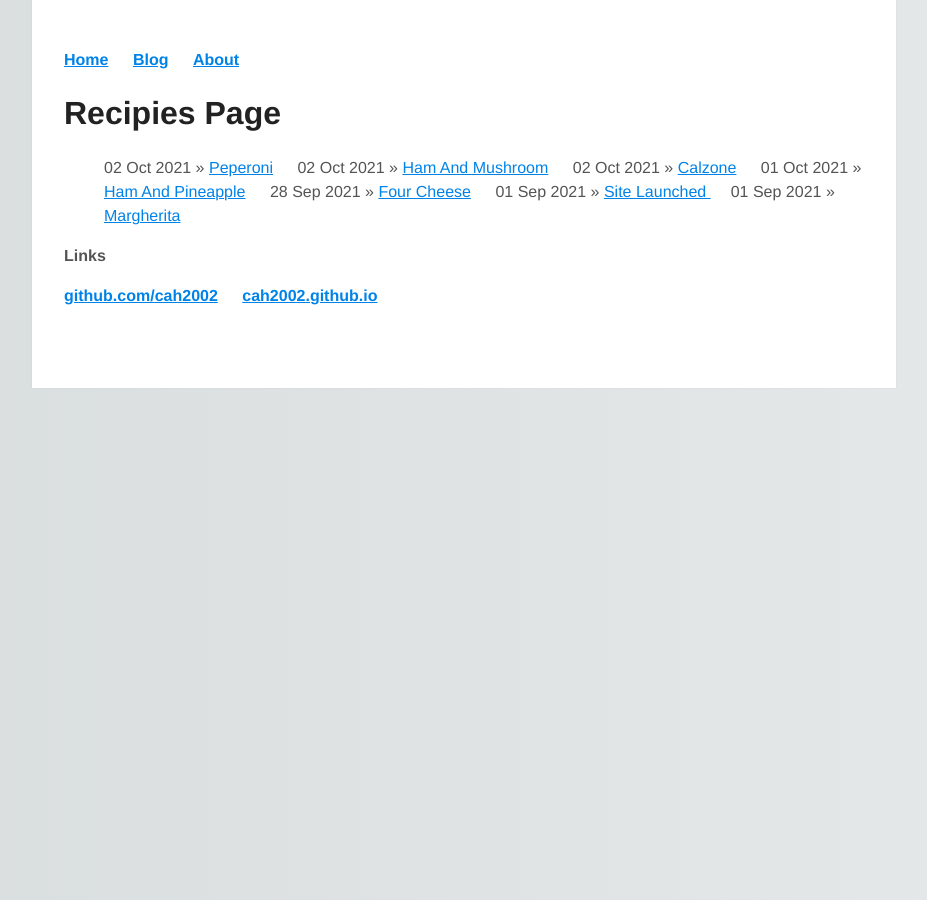
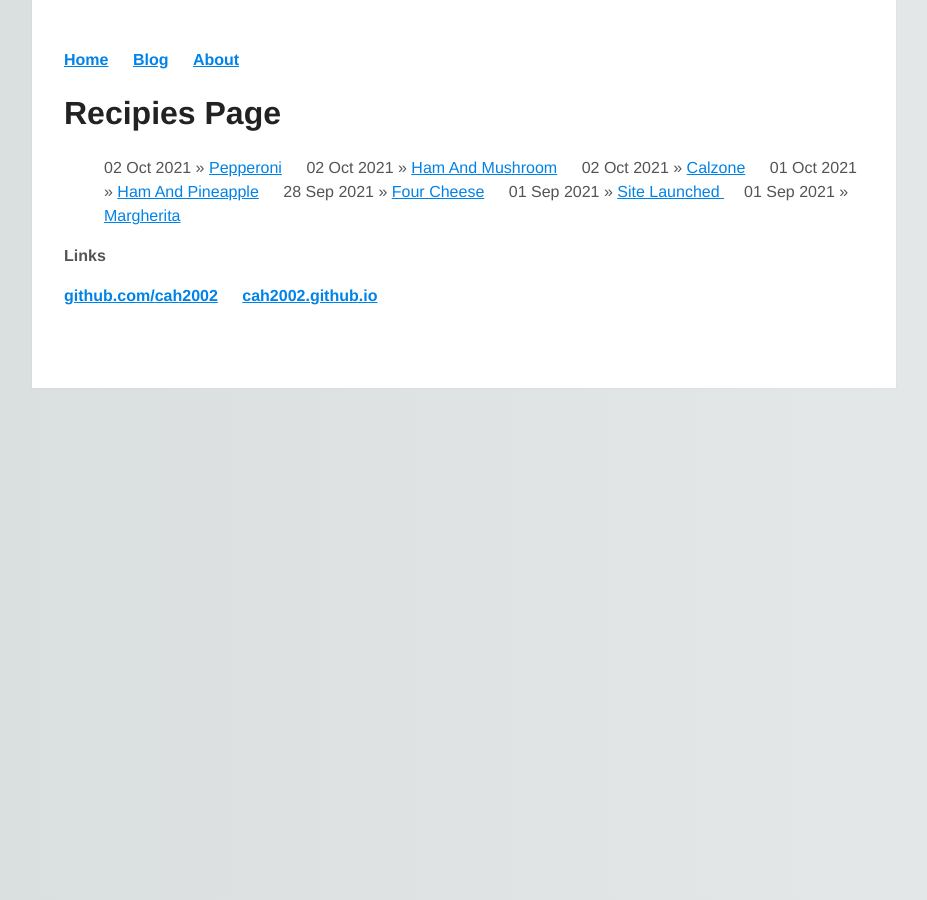
Before and after one commit to cah2002/cah2002.github.io, a Jekyll site: the page built from blog/index.html, in a window 1280 px wide. Shown: the whole page, without its empty margins (176-1103 px from the left). Built offline with Jekyll 4.4.1, drawn with Linux system fonts in a browser that asks for light colours.

Commit message:
Update 2021-10-02-Peperoni.md

```diff
--- a/_posts/2021-10-02-Peperoni.md
+++ b/_posts/2021-10-02-Peperoni.md
@@ -1,10 +1,10 @@
 ---
 layout: post
-title: "Peperoni"
+title: "Pepperoni"
 date: 2021-10-02
 ---
 
-# Peperoni Pizza Recipe
+# Pepperoni Pizza Recipe
 ### This recipe makes 4 pizzas
 # Ingredients
 
@@ -24,7 +24,7 @@
 ## For the toppings
 
 <p1>8 teaspoons olive oil
-<br>200g Sliced peperoni
+<br>200g Sliced pepperoni
 <br>400g shredded mozzarella cheese</p1>
 
   # Method
@@ -41,7 +41,7 @@
 bruise with the back of a knife and place in the sauce. Leave the sauce at room temperature until needed.</p1>
    ## STEP 4
 <p1>To make the pizza, heat a grill to its highest setting and get a heavy frying pan. On a floured surface push and stretch one of the balls of dough out into a
-circle roughly the same size as the frying pan. Slip the round onto a floured baking sheet and top with a quarter of the sauce a few basil leaves, a quarter of the mozzarella and a quarter of the peperoni.</p1>
+circle roughly the same size as the frying pan. Slip the round onto a floured baking sheet and top with a quarter of the sauce a few basil leaves, a quarter of the mozzarella and a quarter of the pepperoni.</p1>
   ## STEP 5
 <p1>Get the pan very hot and carefully slide the pizza onto it. Cook for 2 mins, then put the pan under the grill for another 2 mins until the sides are puffed
 up and the cheese has melted. Lift onto a board, drizzle with a little olive oil if you like, then cut into wedges and serve while you make the next one.</p1>
```
